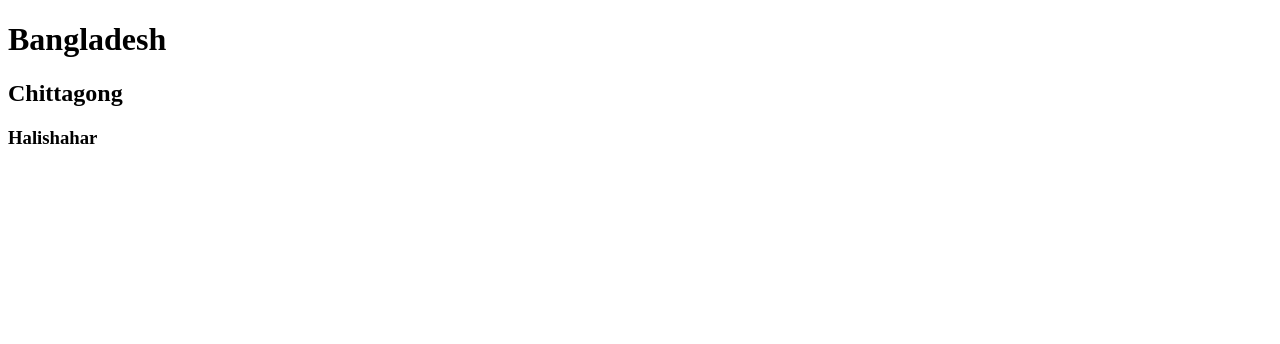
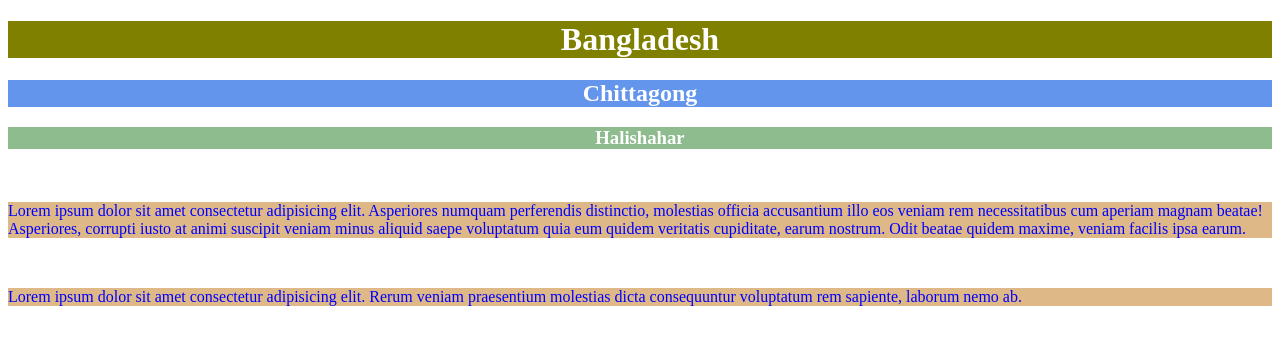
Before and after one commit to rahmantamim11/My-First-Repo, a plain HTML site: page index.html in a window 1280 px wide. Drawn offline with Linux system fonts and the light colour scheme.

Commit message:
style added

```diff
--- a/index.html
+++ b/index.html
@@ -5,11 +5,16 @@
     <meta http-equiv="X-UA-Compatible" content="IE=edge">
     <meta name="viewport" content="width=device-width, initial-scale=1.0">
     <title>My First Github Repo</title>
+    <link rel="stylesheet" href="style.css">
 </head>
 <body>
     <h1>Bangladesh</h1>
     <h2>Chittagong</h2>
     <h3>Halishahar</h3>
+    <br>
+    <p> Lorem ipsum dolor sit amet consectetur adipisicing elit. Asperiores numquam perferendis distinctio, molestias officia accusantium illo eos veniam rem necessitatibus cum aperiam magnam beatae! Asperiores, corrupti iusto at animi suscipit veniam minus aliquid saepe voluptatum quia eum quidem veritatis cupiditate, earum nostrum. Odit beatae quidem maxime, veniam facilis ipsa earum.</p>
+    <br>
+    <p>Lorem ipsum dolor sit amet consectetur adipisicing elit. Rerum veniam praesentium molestias dicta consequuntur voluptatum rem sapiente, laborum nemo ab.</p>
 
 </body>
 </html>
--- /dev/null
+++ b/style.css
@@ -0,0 +1,19 @@
+p{
+    color: blue;
+    background-color: burlywood;
+}
+h1{
+    background-color: olive;
+    color: #fff;
+    text-align: center;;
+}
+h2{
+    background-color:cornflowerblue;
+    color: #fff;
+    text-align: center;
+}
+h3{
+    background-color: darkseagreen;
+    color: #fff;
+    text-align: center;
+}
```
